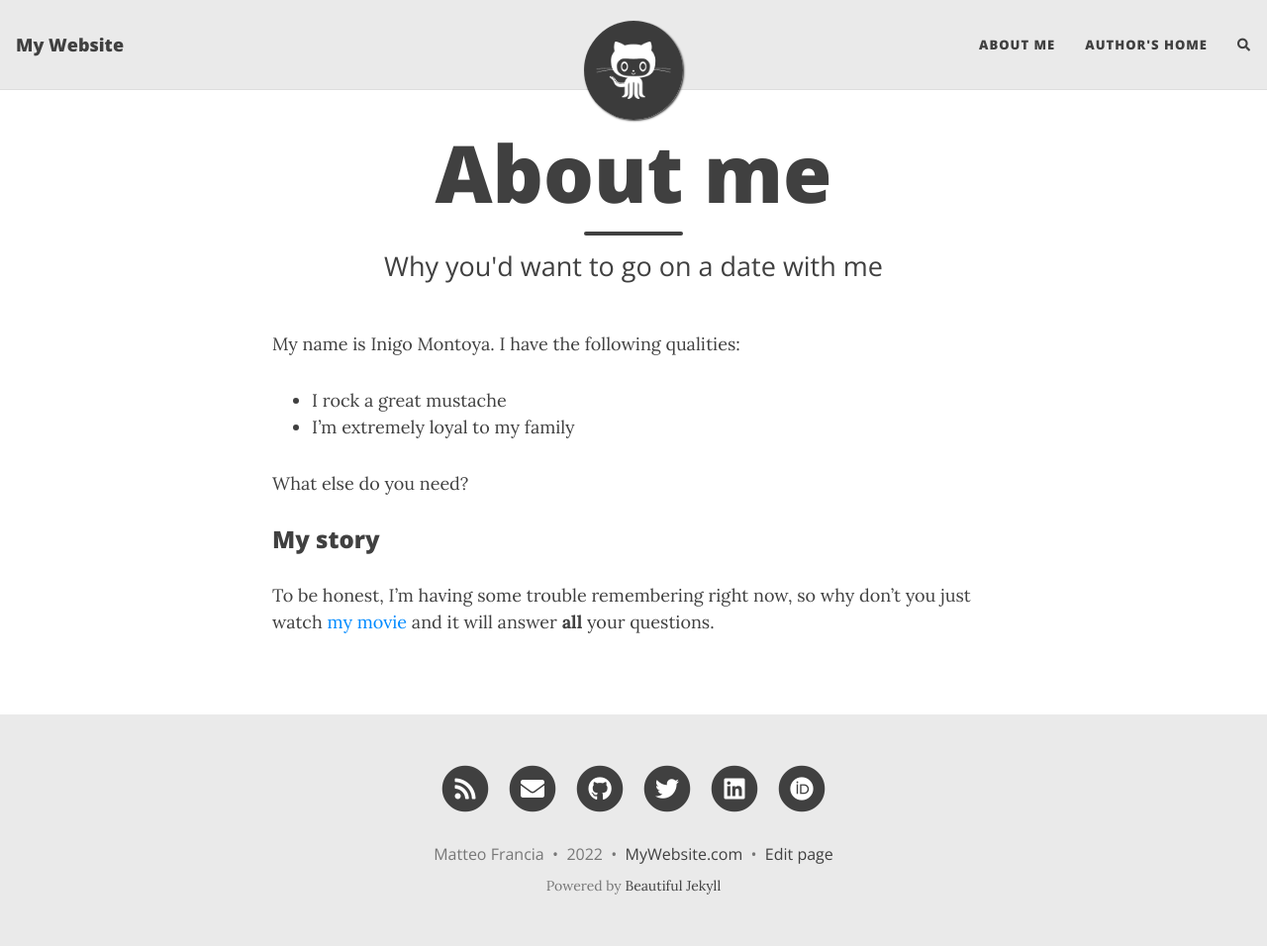
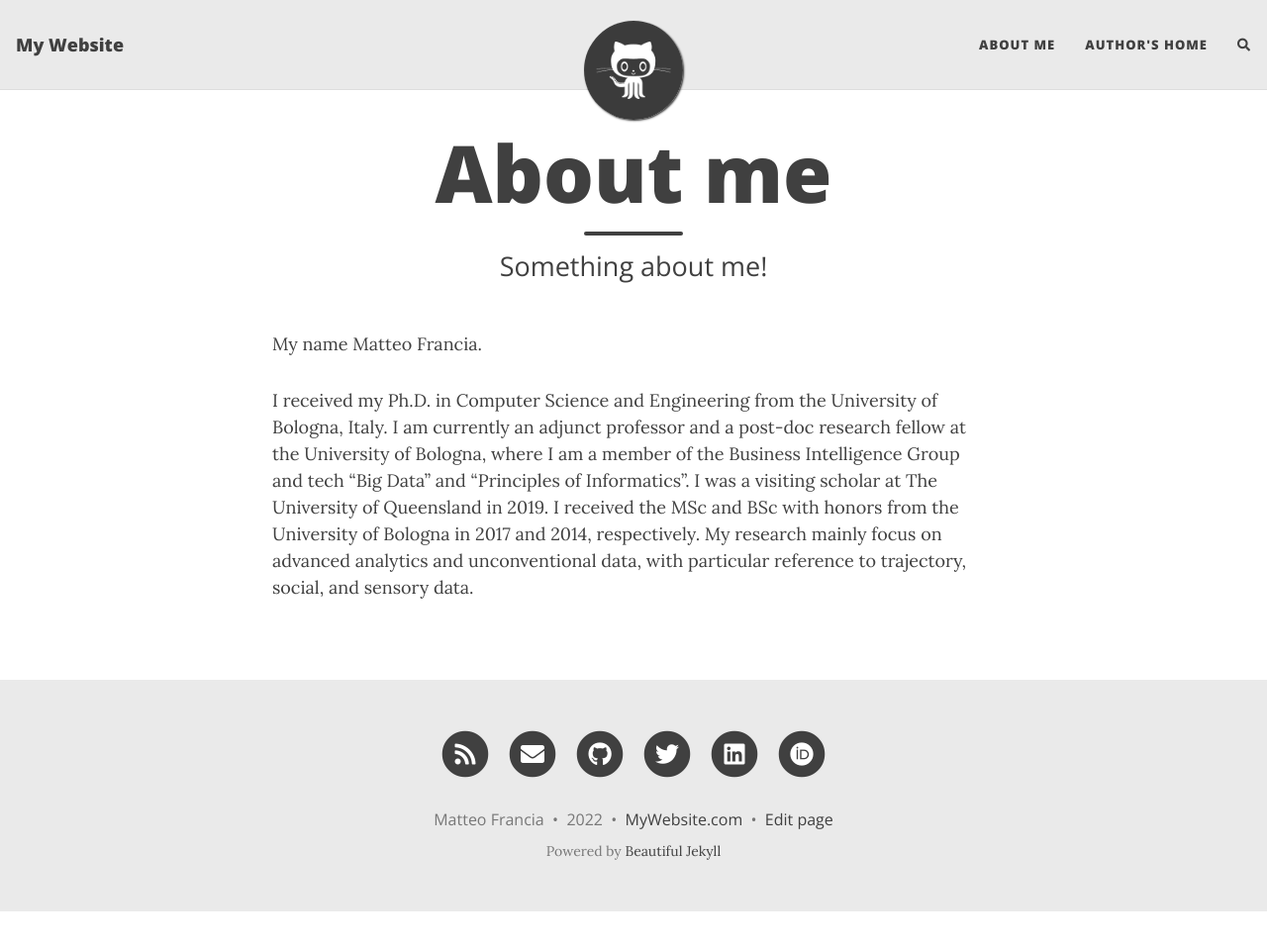
Before and after one commit to w4bo/w4bo.github.io, a Jekyll site: the page built from aboutme.md, in a window 1280 px wide and 956 px high. Shown: the whole window at 99% size. Built offline with Jekyll 4.4.1, drawn with Linux system fonts in a browser that asks for light colours; nearby versions of some CDN libraries; comment, search, counter and statistics services are not loaded.

Commit message:
working on CI

```diff
--- a/aboutme.md
+++ b/aboutme.md
@@ -1,16 +1,14 @@
 ---
 layout: page
 title: About me
-subtitle: Why you'd want to go on a date with me
+subtitle: Something about me!
 ---
 
-My name is Inigo Montoya. I have the following qualities:
+My name Matteo Francia.
 
-- I rock a great mustache
-- I'm extremely loyal to my family
 
-What else do you need?
-
-### My story
-
-To be honest, I'm having some trouble remembering right now, so why don't you just watch [my movie](https://en.wikipedia.org/wiki/The_Princess_Bride_%28film%29) and it will answer **all** your questions.
+I received my Ph.D. in Computer Science and Engineering from the University of Bologna, Italy.
+I am currently an adjunct professor and a post-doc research fellow at the University of Bologna, where I am a member of the Business Intelligence Group and tech "Big Data" and "Principles of Informatics".
+I was a visiting scholar at The University of Queensland in 2019.
+I received the MSc and BSc with honors from the University of Bologna in 2017 and 2014, respectively.
+My research mainly focus on advanced analytics and unconventional data, with particular reference to trajectory, social, and sensory data.
```
